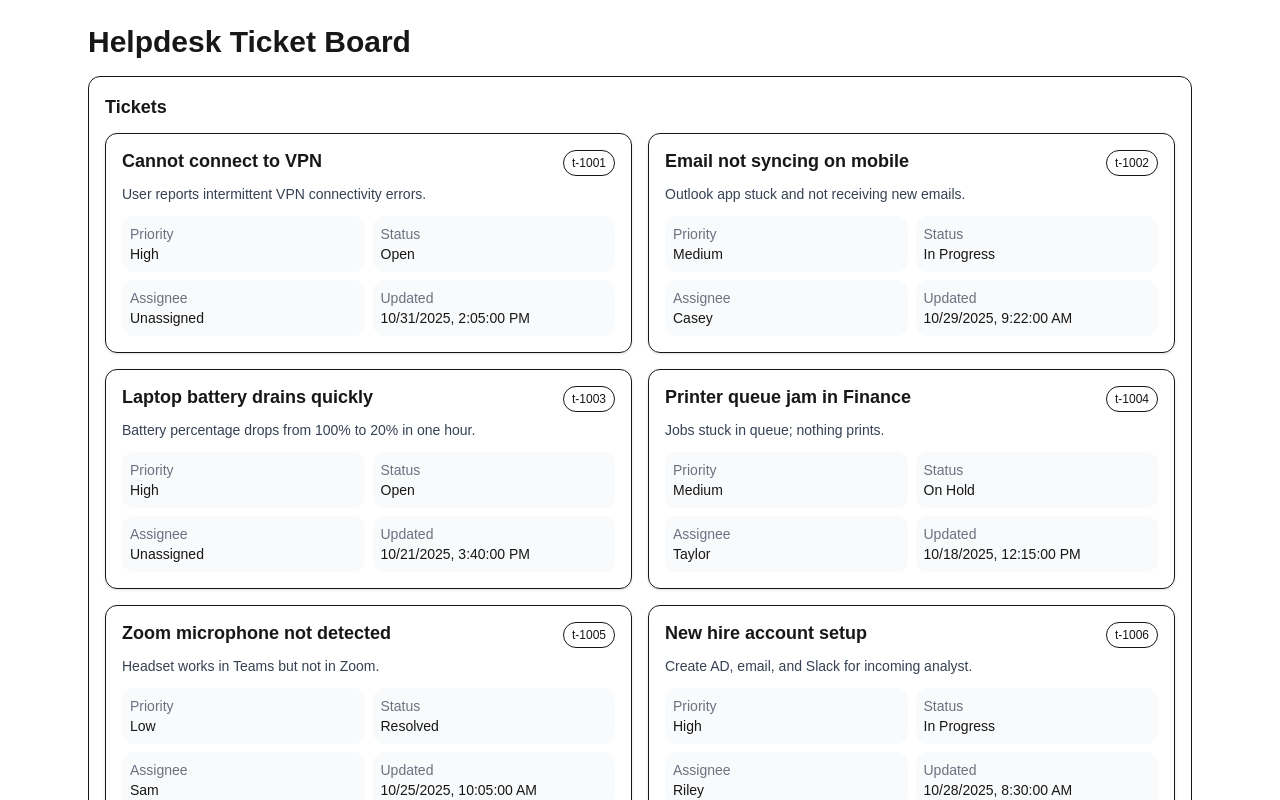
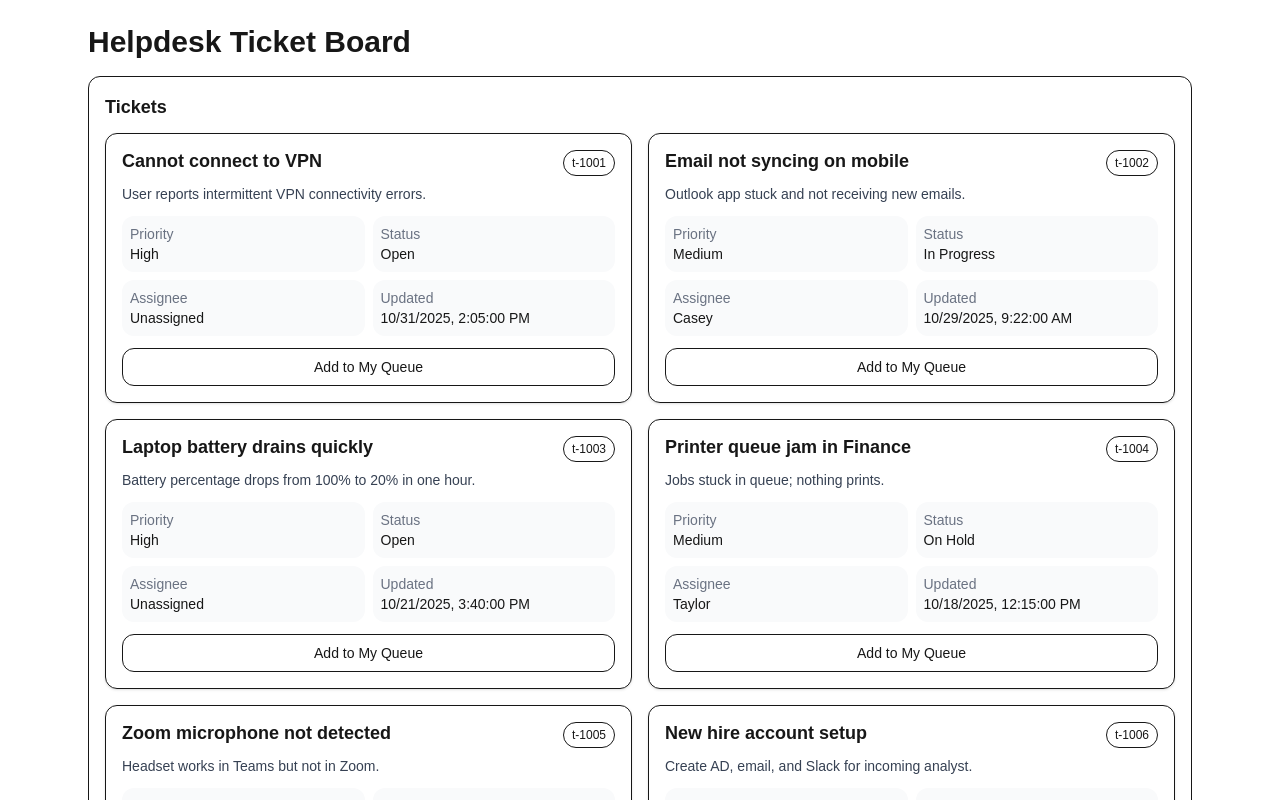
Before and after one commit to Crooksv/helpdesk-board, a Next.js app: page / in a window 1280 px wide. Shown: the top 800 px of the page. Built offline with nearby package versions, Linux system fonts and the light colour scheme.

Commit message:
added button to add tickets to my queue

```diff
--- a/src/app/components/Board.jsx
+++ b/src/app/components/Board.jsx
@@ -7,6 +7,7 @@ export default function Board() {
   const [tickets, setTickets] = useState([]);
   const [loading, setLoading] = useState(true);
   const [error, setError] = useState('');
+  const [queue, setQueue] = useState({});
 
   useEffect(() => {
     async function fetchTickets() {
@@ -26,13 +27,21 @@ export default function Board() {
     fetchTickets();
   }, []);
 
-  if (loading) return <p>Loading tickets...</p>;
-  if (error) return <p className="text-red-600">{error}</p>;
+  function handleAddToQueue(id) {
+  setQueue((prev) => (prev[id] ? prev : { ...prev, [id]: true }));
+}
 
- return (
+if (loading) return <p>Loading tickets...</p>;
+if (error) return <p className="text-red-600">{error}</p>;
+
+return (
   <section className="rounded-xl border p-4">
     <h2 className="text-lg font-semibold mb-3">Tickets</h2>
-    <TicketList tickets={tickets} />
+    <TicketList
+      tickets={tickets}
+      queue={queue}
+      onAddToQueue={handleAddToQueue}
+    />
   </section>
 );
 
--- a/src/app/components/TicketCard.jsx
+++ b/src/app/components/TicketCard.jsx
@@ -1,6 +1,6 @@
 'use client';
 
-export default function TicketCard({ ticket }) {
+export default function TicketCard({ ticket, inQueue, onAddToQueue }) {
   const updated = new Date(ticket.updatedAt);
   return (
     <article className="rounded-xl border p-4 shadow-sm">
@@ -29,6 +29,20 @@ export default function TicketCard({ ticket }) {
           <dd className="font-medium">{updated.toLocaleString()}</dd>
         </div>
       </dl>
+
+      <div className="mt-3">
+        <button
+          className="w-full rounded-xl px-3 py-2 text-sm font-medium border disabled:opacity-50"
+          onClick={onAddToQueue}
+          disabled={inQueue}
+          aria-disabled={inQueue}
+        >
+          {inQueue ? 'Already in My Queue' : 'Add to My Queue'}
+        </button>
+        {inQueue && (
+          <p className="mt-1 text-xs text-gray-500">This ticket is in your queue.</p>
+        )}
+      </div>
     </article>
   );
 }
--- a/src/app/components/TicketList.jsx
+++ b/src/app/components/TicketList.jsx
@@ -2,11 +2,16 @@
 
 import TicketCard from './TicketCard';
 
-export default function TicketList({ tickets }) {
+export default function TicketList({ tickets, queue, onAddToQueue }) {
   return (
     <div className="grid gap-4 md:grid-cols-2">
       {tickets.map((t) => (
-        <TicketCard key={t.id} ticket={t} />
+        <TicketCard
+          key={t.id}
+          ticket={t}
+          inQueue={!!queue[t.id]}
+          onAddToQueue={() => onAddToQueue(t.id)}
+        />
       ))}
     </div>
   );
```
